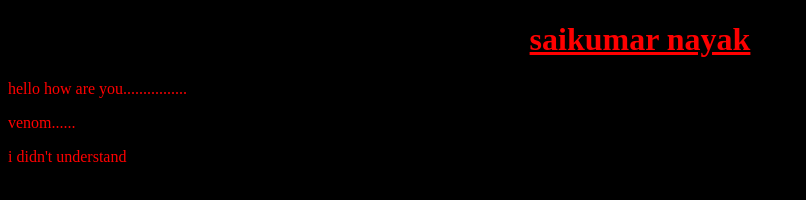
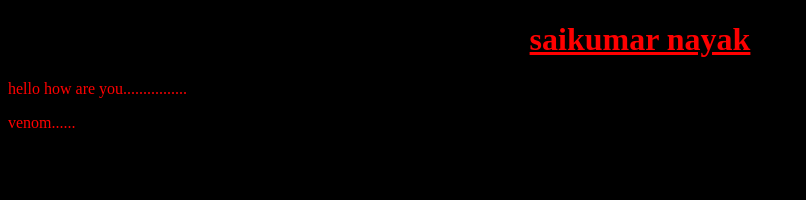
Before and after one commit to Asaikumarnayak/demo, a plain HTML site: page index.html in a window 1280 px wide. Shown: the whole page, without its empty margins (0-806 px from the left). Drawn offline with Linux system fonts and the light colour scheme.

Commit message:
third commit

```diff
--- a/index.html
+++ b/index.html
@@ -8,6 +8,6 @@
         <h1 align="center"><u>saikumar nayak</u></h1>
         <p>hello how are you................</p>
         <p>venom......</p>
-        <p> i didn't understand</p>
+        <!--<p> i didn't understand</p>-->
     </body>
 </html>
```
